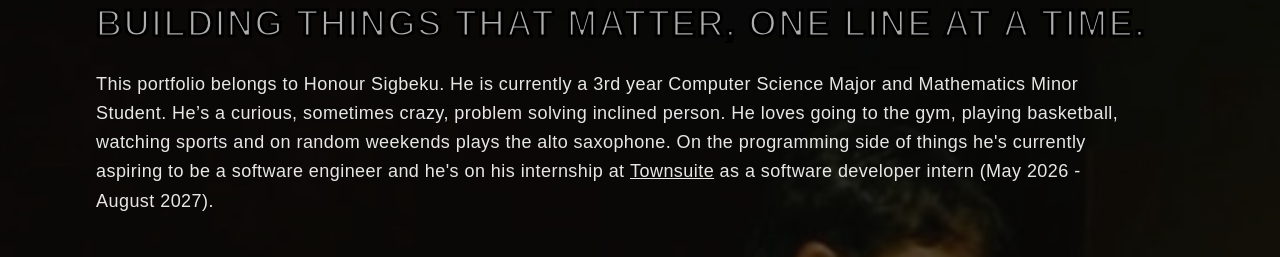
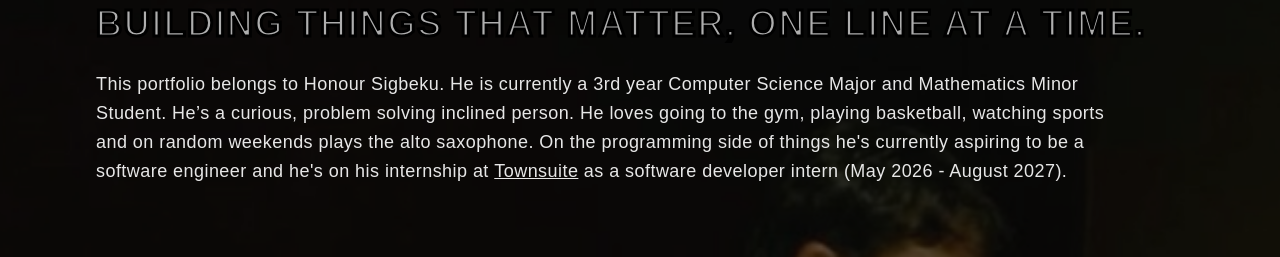
Before and after one commit to sigbekuhonour/newWebsite, a Next.js app: page /About in a window 1280 px wide. Shown: the part 177-434 px from the top of the page. Built offline with nearby package versions, Linux system fonts and the light colour scheme; a web font is replaced by a local one.

Commit message:
refactor: remove extraneous description from About page bio

```diff
--- a/src/app/About/page.tsx
+++ b/src/app/About/page.tsx
@@ -47,11 +47,11 @@ export default function AboutPage() {
             <p className="text-xs sm:text-sm md:text-base lg:text-lg font-extralight leading-relaxed text-white/90 max-w-5xl tracking-wide">
               This portfolio belongs to Honour Sigbeku. He is currently a 3rd
               year Computer Science Major and Mathematics Minor Student. He’s a
-              curious, sometimes crazy, problem solving inclined person. He
-              loves going to the gym, playing basketball, watching sports and on
-              random weekends plays the alto saxophone. On the programming side
-              of things he's currently aspiring to be a software engineer and
-              he's on his internship at{" "}
+              curious, problem solving inclined person. He loves going to the
+              gym, playing basketball, watching sports and on random weekends
+              plays the alto saxophone. On the programming side of things he's
+              currently aspiring to be a software engineer and he's on his
+              internship at{" "}
               <a
                 href="https://www.linkedin.com/company/townsuite-municipal-software/"
                 target="_blank"
```
